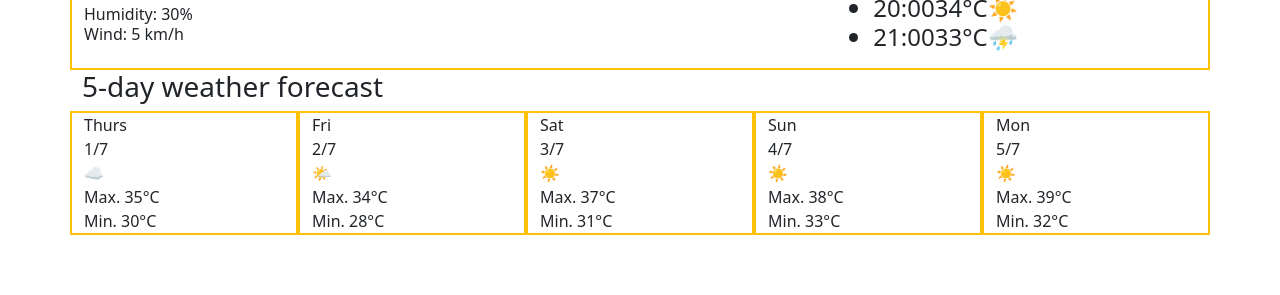
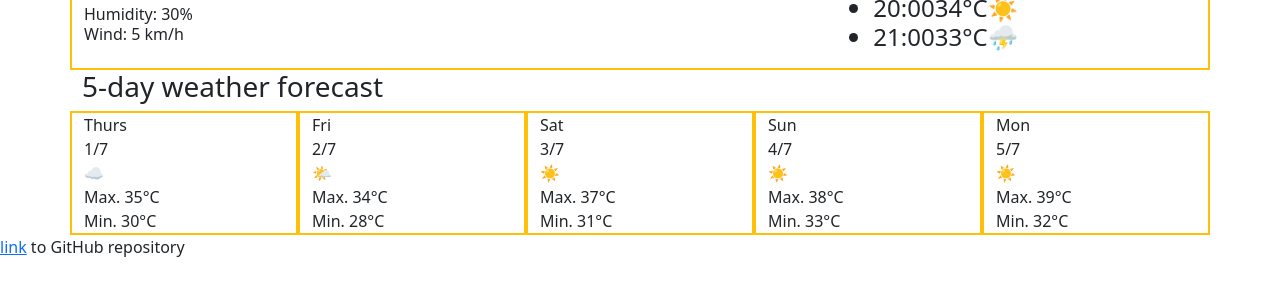
Before and after one commit to sjmoser/moser-shecodesplus-weather, a website built with Parcel: page index.html in a window 1280 px wide. Shown: the part 185-480 px from the top of the page. Built offline with nearby package versions, Linux system fonts and the light colour scheme; no server answers; a web font is replaced by a local one.

Commit message:
Added link to GitHub repository

```diff
--- a/index.html
+++ b/index.html
@@ -57,9 +57,7 @@
       <br />
       <div class="row border border-2 border-warning">
         <div class="col-4">
-          <h1 class="current-city" id="current-city">
-            Tucson, AZ📍
-          </h1>
+          <h1 class="current-city" id="current-city">Tucson, AZ📍</h1>
           <h6 class="date-time">
             <span id="current-day-time">Wed 17:48</span>
           </h6>
@@ -74,12 +72,8 @@
           <h2 class="current-temp"><span id="current-temp">31</span>°C</h2>
           <h6 class="max-min">
             <ul>
-              <li>
-                Max. 37°C
-              </li>
-              <li>
-                Min. 29°C
-              </li>
+              <li>Max. 37°C</li>
+              <li>Min. 29°C</li>
             </ul>
           </h6>
         </div>
@@ -148,6 +142,10 @@
         </div>
       </div>
     </div>
+    <footer>
+      <a href="https://github.com/sjmoser/moser-shecodesplus-weather">link</a>
+      to GitHub repository
+    </footer>
     <script src="src/index.js"></script>
   </body>
 </html>
```
